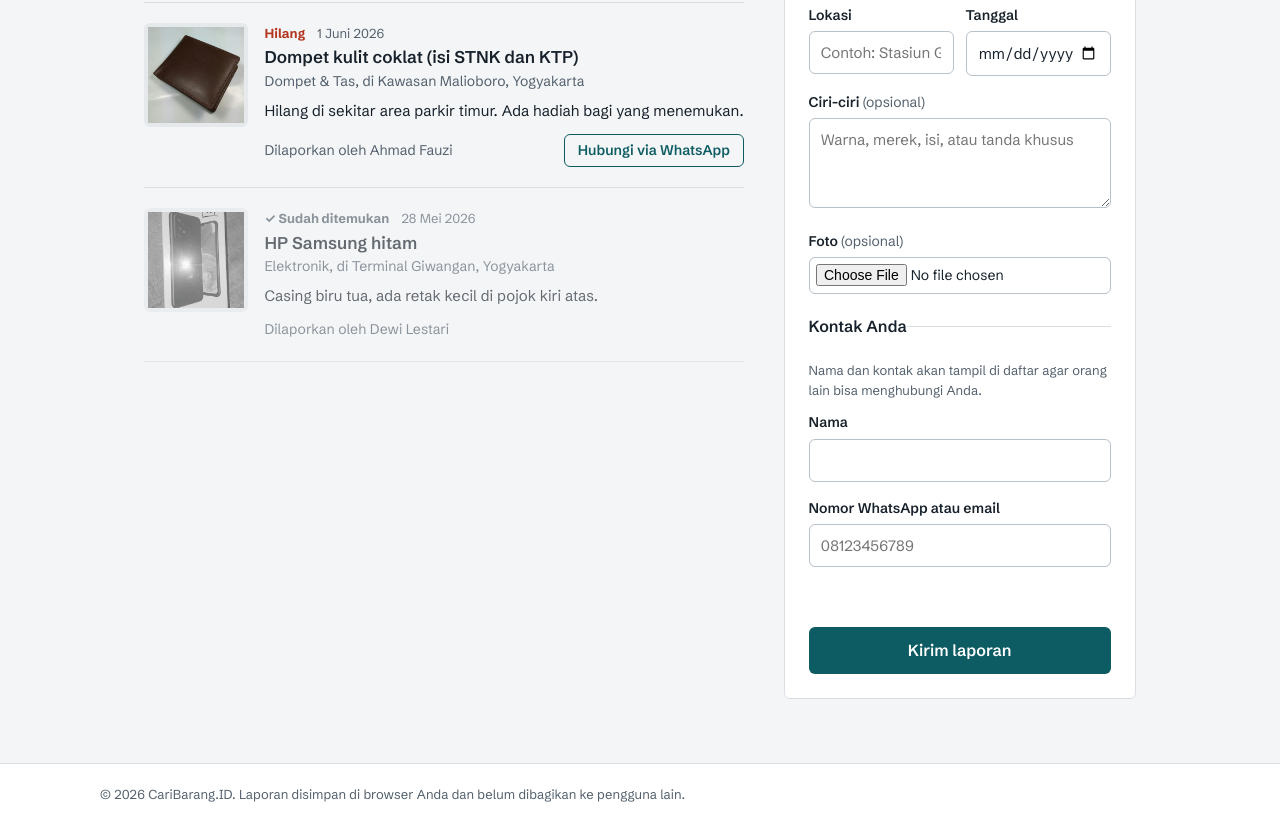
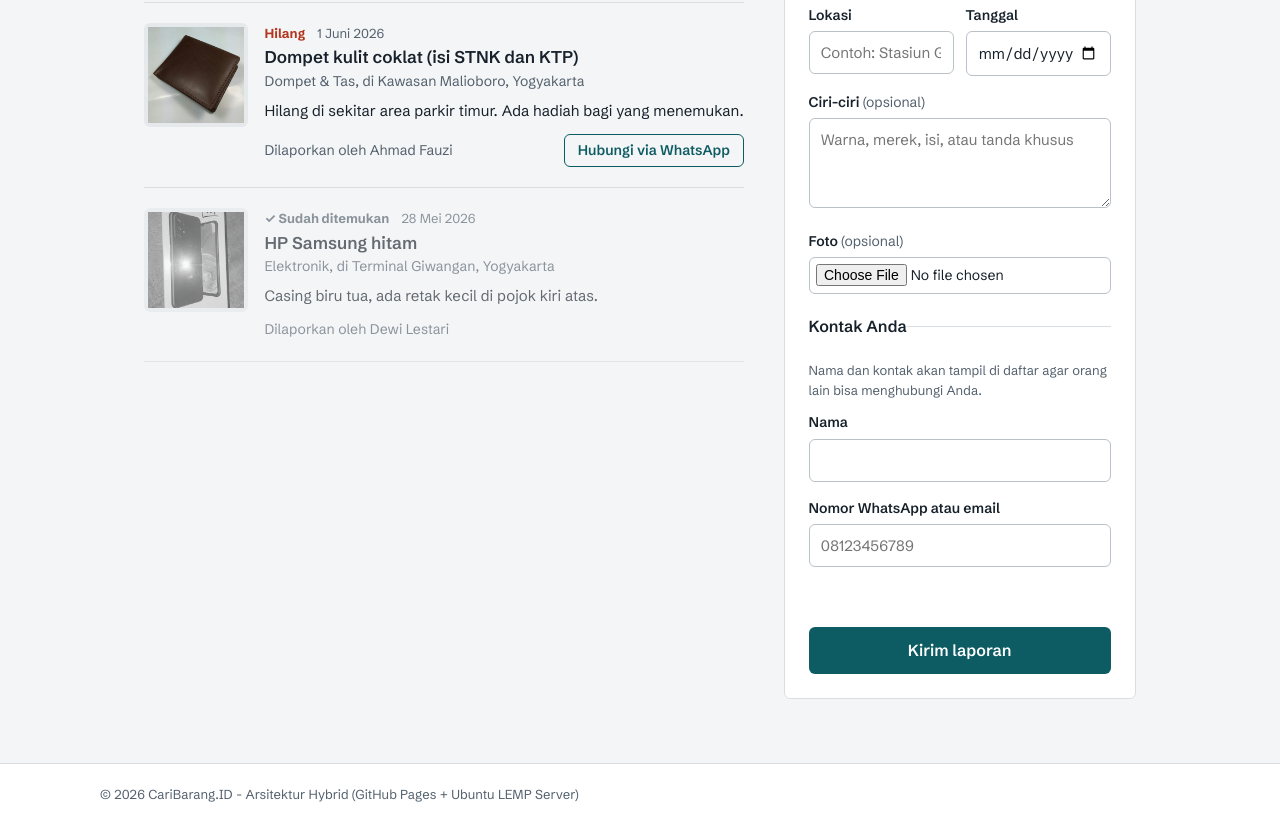
Before and after one commit to icikiwirrrwir-hue/tumbal, a plain HTML site: page index.html in a window 1280 px wide. Shown: the part 611-1435 px from the top of the page. Drawn offline with Linux system fonts and the light colour scheme.

Commit message:
Update index.html

```diff
--- a/index.html
+++ b/index.html
@@ -133,7 +133,7 @@
 
     <footer class="site-footer">
         <div class="wrap">
-            <p>&copy; 2026 CariBarang.ID. Laporan disimpan di browser Anda dan belum dibagikan ke pengguna lain.</p>
+            <p>&copy; 2026 CariBarang.ID - Arsitektur Hybrid (GitHub Pages + Ubuntu LEMP Server)</p>
         </div>
     </footer>
 
```
